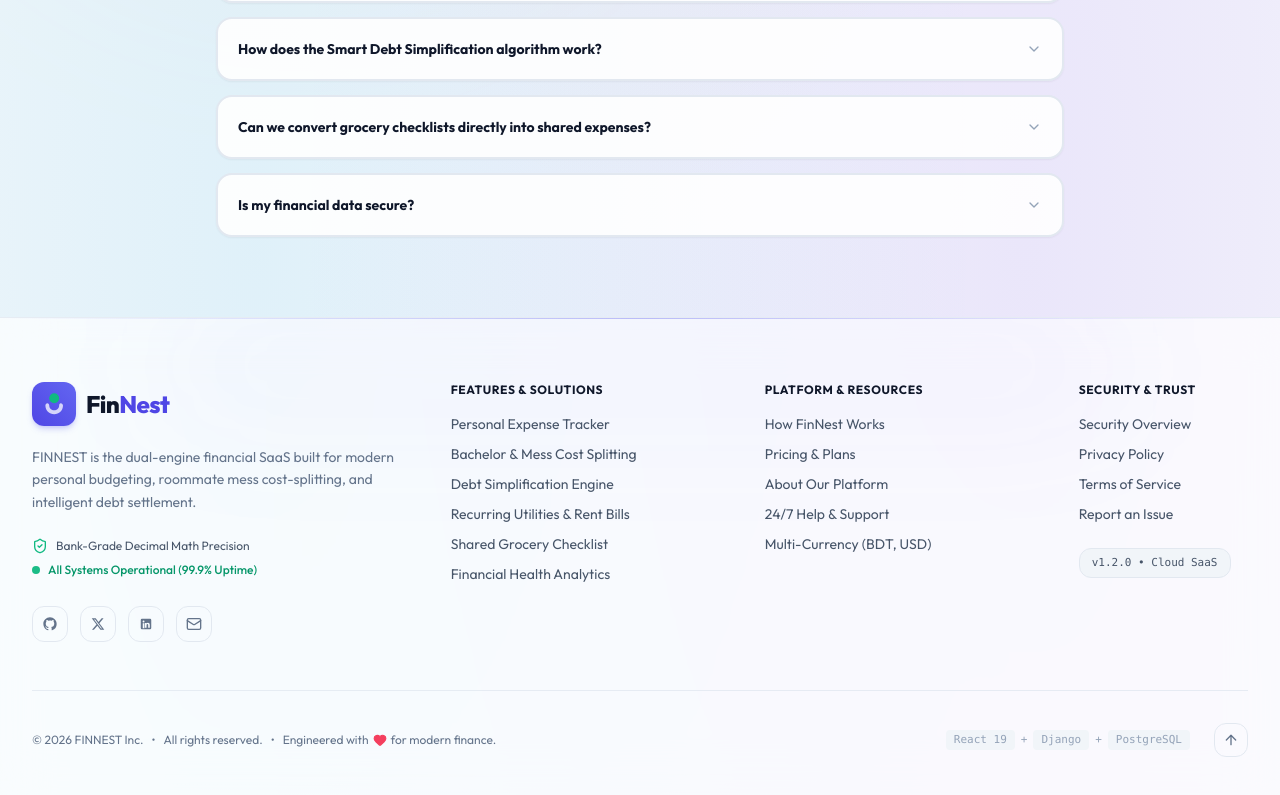
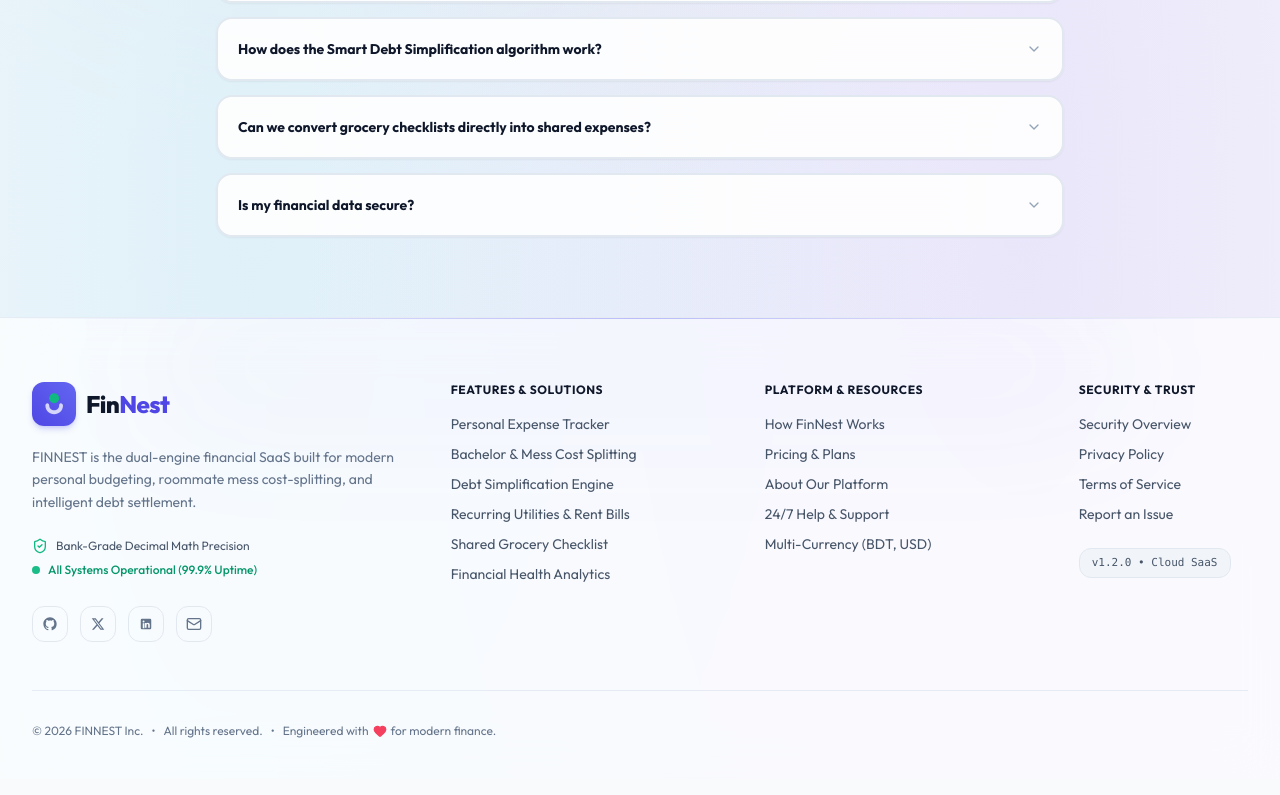
Before and after one commit to rhrafe78/FinNest-Smart-Personal-Shared-Expense-Platform, a React (Vite) app in the folder frontend/: page / in a window 1280 px wide. Shown: the part 3043-3838 px from the top of the page. Built offline with nearby package versions, Linux system fonts and the light colour scheme; no server answers.

Commit message:
Remove tech stack badges and scroll-to-top arrow button from footer

```diff
--- a/frontend/src/layouts/PublicLayout.jsx
+++ b/frontend/src/layouts/PublicLayout.jsx
@@ -1,6 +1,6 @@
 import React, { useState } from 'react';
 import { Link, Outlet, useLocation } from 'react-router-dom';
-import { Sun, Moon, Menu, X, ArrowRight, ShieldCheck, Heart, Sparkles, Mail, ArrowUp, Globe } from 'lucide-react';
+import { Sun, Moon, Menu, X, ArrowRight, ShieldCheck, Heart, Sparkles, Mail, Globe } from 'lucide-react';
 import { Logo } from '../components/ui/Logo';
 import { Button } from '../components/ui/Button';
 import { useTheme } from '../context/ThemeContext';
@@ -258,7 +258,7 @@ export const PublicLayout = () => {
             </div>
           </div>
 
-          {/* Bottom Bar with Tech Badges & Scroll to Top */}
+          {/* Bottom Bar with Copyright */}
           <div className="pt-8 border-t border-slate-200/80 dark:border-slate-800/80 flex flex-col sm:flex-row items-center justify-between gap-4 text-xs text-slate-500 dark:text-slate-400">
             <div className="flex items-center gap-2 flex-wrap justify-center sm:justify-start">
               <span>&copy; {new Date().getFullYear()} FINNEST Inc.</span>
@@ -269,26 +269,6 @@ export const PublicLayout = () => {
                 Engineered with <Heart className="w-3.5 h-3.5 text-rose-500 fill-rose-500" /> for modern finance.
               </span>
             </div>
-
-            <div className="flex items-center gap-4">
-              <div className="flex items-center gap-1.5 font-mono text-[11px] text-slate-400 dark:text-slate-500">
-                <span className="px-2 py-0.5 rounded bg-slate-100 dark:bg-slate-800">React 19</span>
-                <span>+</span>
-                <span className="px-2 py-0.5 rounded bg-slate-100 dark:bg-slate-800">Django</span>
-                <span>+</span>
-                <span className="px-2 py-0.5 rounded bg-slate-100 dark:bg-slate-800">PostgreSQL</span>
-              </div>
-
-              <button
-                type="button"
-                onClick={() => window.scrollTo({ top: 0, behavior: 'smooth' })}
-                className="p-2 rounded-xl border border-slate-200 dark:border-slate-800 hover:bg-slate-100 dark:hover:bg-slate-800 text-slate-500 hover:text-slate-900 dark:hover:text-white transition-all ml-2"
-                title="Back to top"
-                aria-label="Back to top"
-              >
-                <ArrowUp className="w-4 h-4" />
-              </button>
-            </div>
           </div>
         </div>
       </footer>
```
